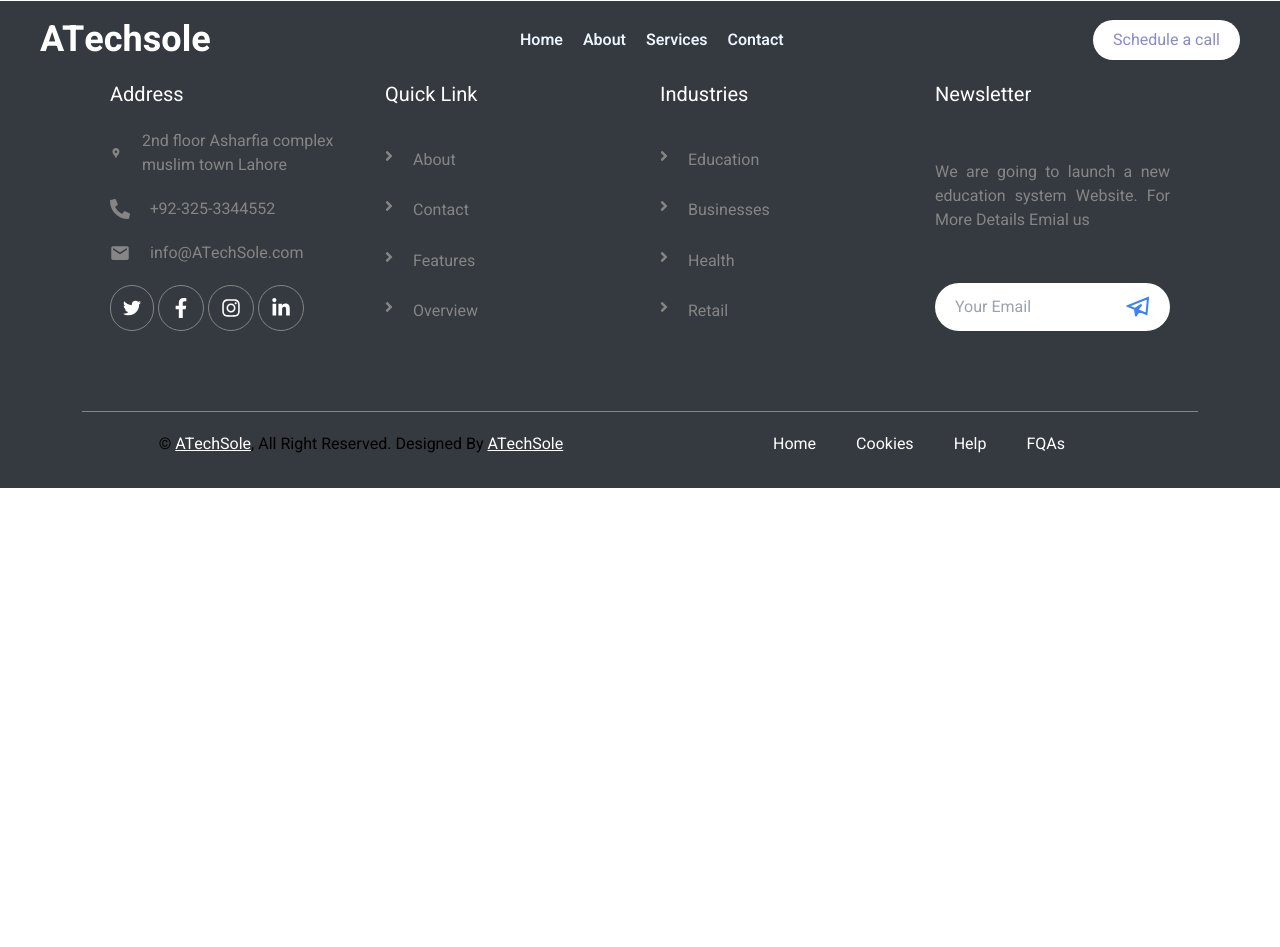
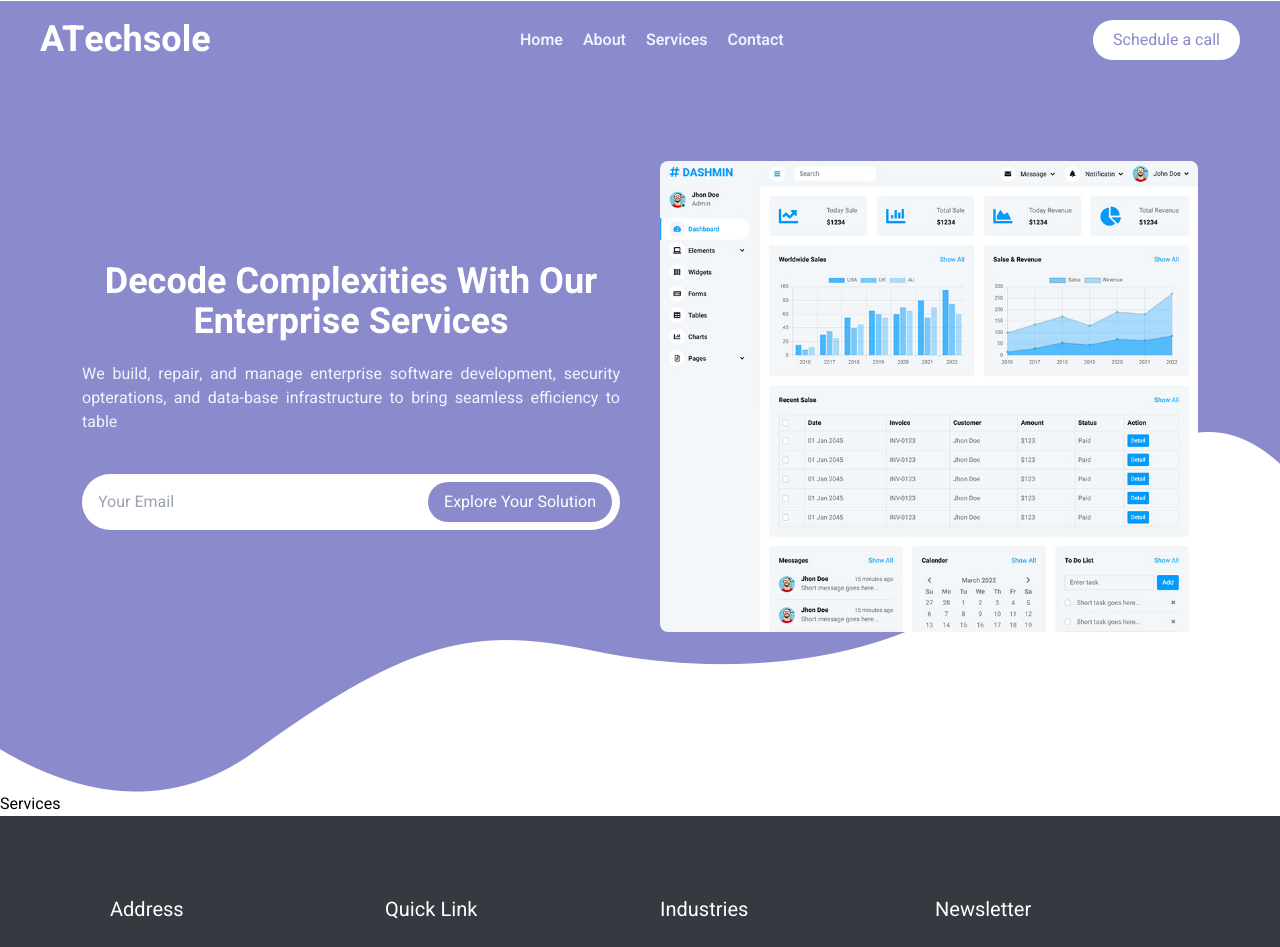
Before and after one commit to muazkhalid936/AtechSole, a React (Vite) app: page /Services in a window 1280 px wide. Shown: the top 947 px of the page. Before the commit the page ends 800 px from the top, so only its background shows below. Built offline with nearby package versions, Linux system fonts and the light colour scheme.

Commit message:
Starting services page

```diff
--- a/src/App.jsx
+++ b/src/App.jsx
@@ -5,13 +5,17 @@
 import Navbar from "./components/Navbar";
 import Footer from "./components/Footer";
 import ScrollToTopButton from "./components/ScrollToTopButton";
+import Services from "./components/Services";
+import Hero from "./components/Hero";
 const App = () => {
   return (
     <div>
       <Navbar />
+      <Hero />
       <Routes>
         <Route path="/" element={<Home />} />
         <Route path="/About" element={<About />} />
+        <Route path="/Services" element={<Services />} />
       </Routes>
       <Footer />
       <ScrollToTopButton />
--- /dev/null
+++ b/src/pages/Services.jsx
@@ -0,0 +1,9 @@
+import React from 'react'
+
+const Services = () => {
+  return (
+    <div>Services</div>
+  )
+}
+
+export default Services
```
